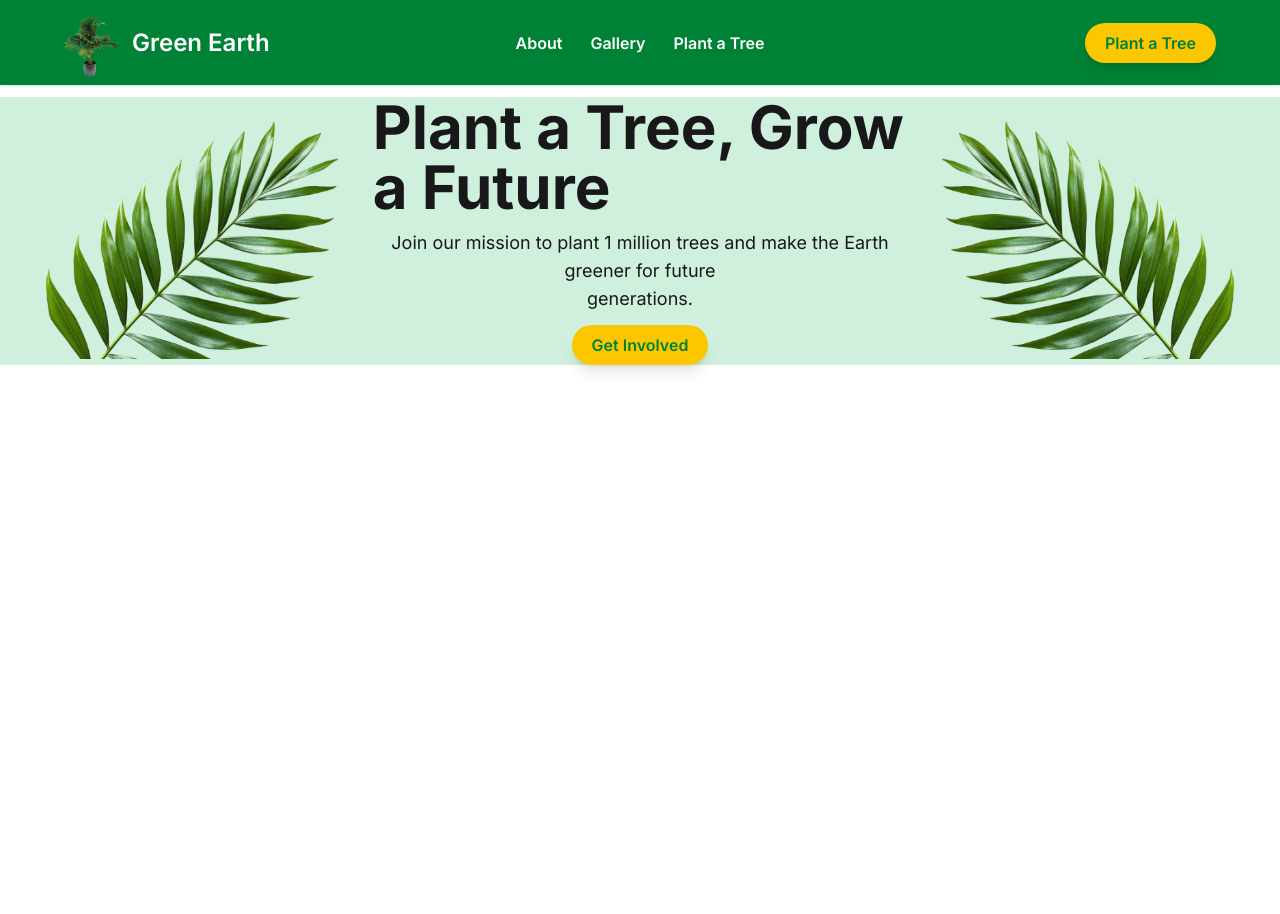
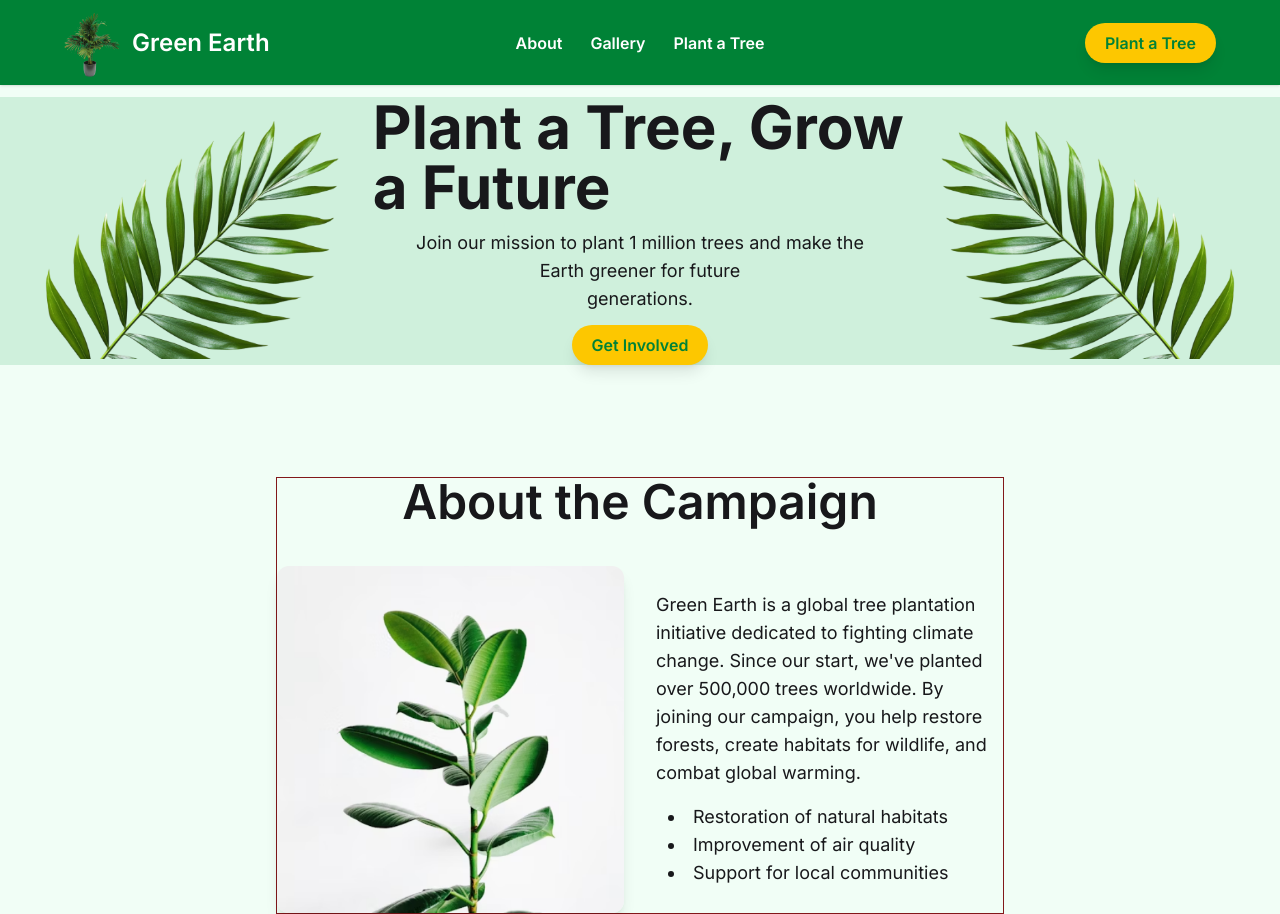
Before and after one commit to abdurrahman253/Green-Earth, a plain HTML site: page index.html in a window 1280 px wide. Before the commit the page ends 800 px from the top, so only its background shows below. Drawn offline with nearby package versions, Linux system fonts and the light colour scheme.

Commit message:
added About Campain section and updated banner section

```diff
--- a/index.html
+++ b/index.html
@@ -21,7 +21,7 @@
 </style>
 
 </head>
-<body>
+<body class="bg-[#dcfce763]">
   <!-- Navbar -->
     <nav class="navbar bg-green-700 shadow-sm md:px-16">
   <div class="navbar-start ">
@@ -59,7 +59,7 @@
 
          <div class="title_Items space-y-3 flex flex-col justify-center items-center">
             <h1 class="font-bold text-3xl md:text-6xl ">Plant a Tree, Grow a Future</h1>
-            <p class=" md:text-lg font-normal text-center">Join our mission to plant 1 million trees and make the Earth greener for future <br>
+            <p class=" md:text-lg text-sm px-6 font-normal text-center">Join our mission to plant 1 million trees and make the Earth greener for future <br>
             generations.</p>
             <button class="bg-yellow-400 text-green-700 font-semibold py-1 px-4 md:py-2 md:px-5 rounded-full shadow-lg hover:bg-yellow-500 hover:shadow-md transition-colors duration-300 ease-in-out focus:outline-none focus:right-2 focus:ring-green-200 focus:ring-offset-2">Get Involved</button>
          </div>
@@ -72,6 +72,39 @@
 
      </section>
 
+     <main>
+
+
+
+
+
+
+        <!-- About Campain -->
+         <section class=" md:w-[56.8%] mx-auto border border-red-900 mt-9 md:mt-28">
+             <div class="text-center">
+                 <h2 class="font-semibold text-3xl md:text-5xl">About the Campaign</h2>
+              <div class="flex gap-8 items-center mt-10 justify-between flex-col md:flex-row">
+                <div class="img flex-1 px-8 md:px-0">
+                 <img src="./assets/about.png" alt="" class="rounded-xl shadow-lg">
+                </div>
+
+                <div class="container flex-1 space-y-4 text-left px-8 md:px-0">
+                   <p class="text-sm md:text-lg font-normal"> Green Earth is a global tree plantation initiative dedicated to fighting  climate change. Since our start, we've planted over 500,000 trees worldwide. By joining our campaign, you help restore forests, create habitats for wildlife, and combat global warming.</p>
+
+                   <ul class="list-disc font-normal text-sm md:text-lg list-inside pl-3">
+                    <li>Restoration of natural habitats </li>
+                    <li>Improvement of air quality</li>
+                    <li>Support for local communities</li>
+                   </ul>
+                </div>
+              </div>
+             </div>
+         </section>
+     </main>
+
+
+
+
 
     <script src="./script.js"></script>
 </body>
```
